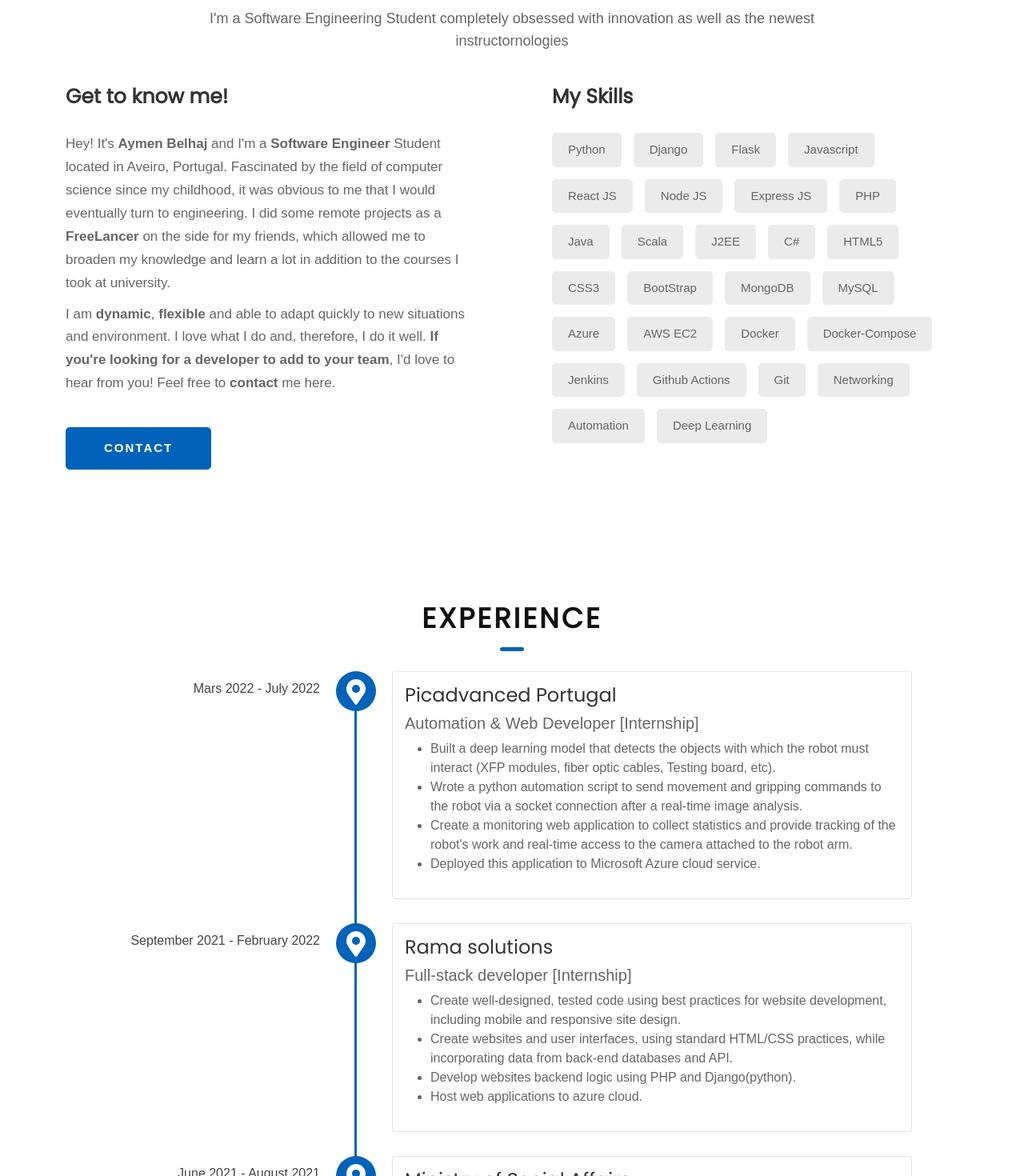
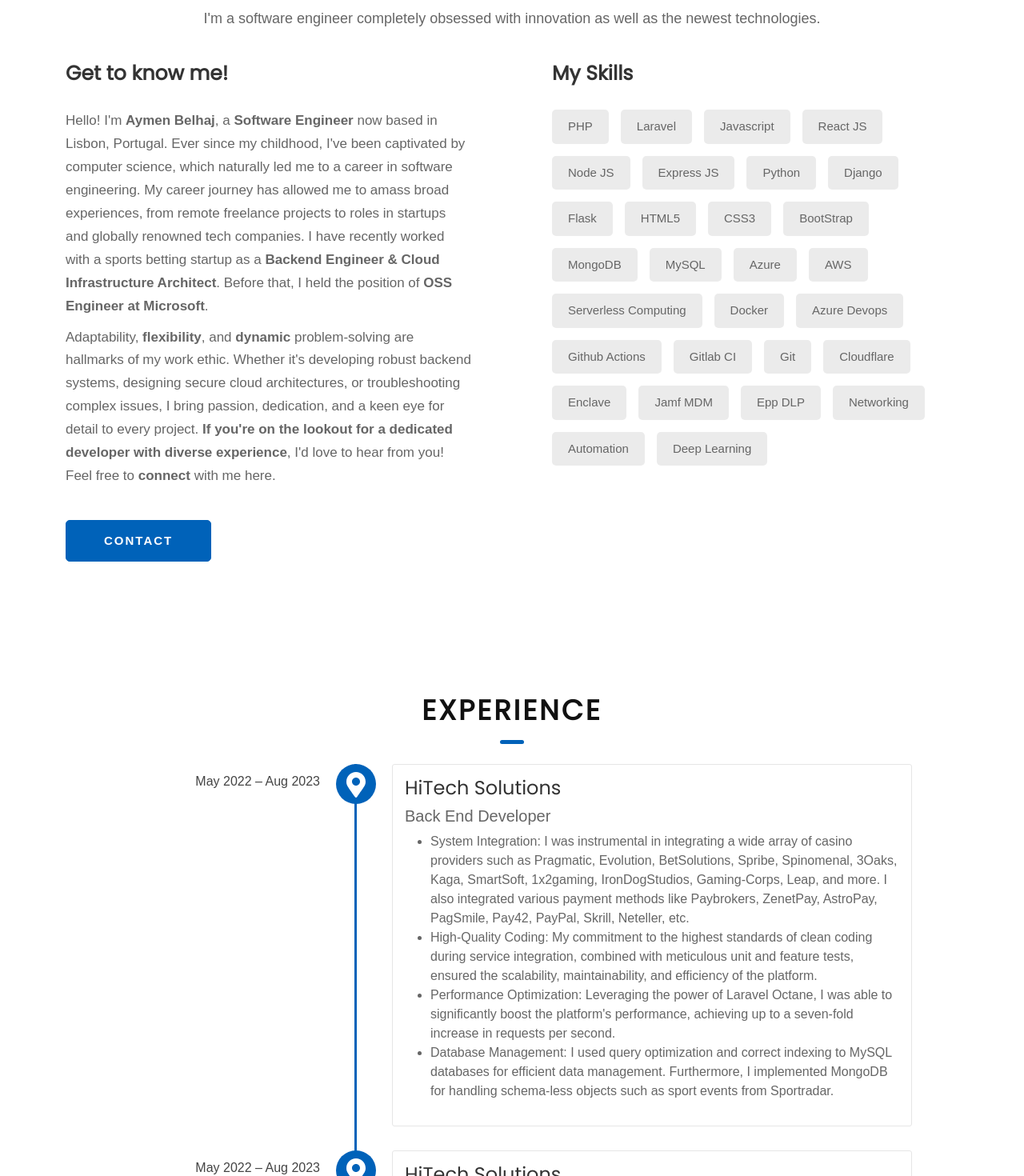
Before and after one commit to kissy2/react-portfolio, a React (Create React App) app: page / in a window 1280 px wide. Shown: the part 920-2390 px from the top of the page at 80% size. Built offline with nearby package versions, Linux system fonts and the light colour scheme.

Commit message:
reduce animation speed

```diff
--- a/package.json
+++ b/package.json
@@ -10,7 +10,7 @@
     "react-dom": "^17.0.2",
     "react-icons": "^4.3.1",
     "react-router-dom": "^6.2.1",
-    "react-scripts": "^5.0.0",
+    "react-scripts": "^5.0.1",
     "react-scroll": "^1.8.5",
     "react-tsparticles": "^1.40.0",
     "sass": "^1.49.8",
--- a/src/components/hero/Hero.jsx
+++ b/src/components/hero/Hero.jsx
@@ -82,7 +82,7 @@ function Home() {
         enable: true,
         outMode: "bounce",
         random: false,
-        speed: 6,
+        speed: 2,
         straight: false,
       },
       number: {
--- a/src/config.js
+++ b/src/config.js
@@ -2,20 +2,57 @@ export const config={
     hero : {
         name : "Here I'am Aymen Belhaj",
         preTypeWriter : "I'm a Passionate",
-        typeWriter : ["Software Engineering Student", "Web Developer", ],
+        typeWriter : ["Software Engineer", "Cloud Infrastructure Architect", ],
         btn1 : "Hire Me",
         btn2 : "Download CV",
         btn1Link : "contact",
-        btn2Link : "https://drive.google.com/file/d/17zpCOqkj9dF_cueXVL9pw-Vl6TdzRipj/view?usp=sharing",
+        btn2Link : "https://drive.google.com/file/d/1Kl2VpYjWcB3OD5gO15yNfAEJQDRw7MkR/view?usp=sharing",
 
     },
     about : {
-        titleDescription : "I'm a Software Engineering Student completely obsessed with innovation as well as the newest instructornologies",
-        getToKnowMe1 : "Hey! It's <Strong>Aymen Belhaj</strong> and I'm a <strong> Software Engineer </strong> Student located in Aveiro, Portugal. Fascinated by the field of computer science since my childhood, it was obvious to me that I would eventually turn to engineering. I did some remote projects as a <Strong>FreeLancer</Strong> on the side for my friends, which allowed me to broaden my knowledge and learn a lot in addition to the courses I took at university.",
-        getToKnowMe2 : "I am <Strong>dynamic</Strong>, <Strong>flexible</Strong> and able to adapt quickly to new situations and environment. I love what I do and, therefore, I do it well. <Strong>If you're looking for a developer to add to your team</Strong>, I'd love to hear from you! Feel free to <strong>contact</strong> me here.",
-        Skills : ["Python", "Django", "Flask", "Javascript", "React JS", "Node JS", "Express JS", "PHP", "Java", "Scala", "J2EE", "C#", "HTML5", "CSS3", "BootStrap","MongoDB", "MySQL", "Azure", "AWS EC2", "Docker", "Docker-Compose", "Jenkins", "Github Actions", "Git", "Networking", "Automation", "Deep Learning" ],
+        titleDescription : "I'm a software engineer completely obsessed with innovation as well as the newest technologies.",
+        getToKnowMe1: "Hello! I'm <strong>Aymen Belhaj</strong>, a <strong>Software Engineer</strong> now based in Lisbon, Portugal. Ever since my childhood, I've been captivated by computer science, which naturally led me to a career in software engineering. My career journey has allowed me to amass broad experiences, from remote freelance projects to roles in startups and globally renowned tech companies. I have recently worked with a sports betting startup as a <strong>Backend Engineer & Cloud Infrastructure Architect</strong>. Before that, I held the position of <strong>OSS Engineer at Microsoft</strong>.",
+        getToKnowMe2: "Adaptability, <strong>flexibility</strong>, and <strong>dynamic</strong> problem-solving are hallmarks of my work ethic. Whether it's developing robust backend systems, designing secure cloud architectures, or troubleshooting complex issues, I bring passion, dedication, and a keen eye for detail to every project. <strong>If you're on the lookout for a dedicated developer with diverse experience</strong>, I'd love to hear from you! Feel free to <strong>connect</strong> with me here.",
+        Skills : ["PHP", "Laravel", "Javascript", "React JS", "Node JS", "Express JS", "Python", "Django", "Flask", "HTML5", "CSS3", "BootStrap","MongoDB", "MySQL", "Azure", "AWS", "Serverless Computing", "Docker", "Azure Devops", "Github Actions", "Gitlab CI", "Git", "Cloudflare", "Enclave", "Jamf MDM","Epp DLP","Networking", "Automation", "Deep Learning"],
     },
     experience : [
+        {
+            date: "May 2022 – Aug 2023",
+            employerName: "HiTech Solutions",
+            jobTitle: "Back End Developer",
+            jobTasks: [
+                "System Integration: I was instrumental in integrating a wide array of casino providers such as Pragmatic, Evolution, BetSolutions, Spribe, Spinomenal, 3Oaks, Kaga, SmartSoft, 1x2gaming, IronDogStudios, Gaming-Corps, Leap, and more. I also integrated various payment methods like Paybrokers, ZenetPay, AstroPay, PagSmile, Pay42, PayPal, Skrill, Neteller, etc.",
+                "High-Quality Coding: My commitment to the highest standards of clean coding during service integration, combined with meticulous unit and feature tests, ensured the scalability, maintainability, and efficiency of the platform.",
+                "Performance Optimization: Leveraging the power of Laravel Octane, I was able to significantly boost the platform's performance, achieving up to a seven-fold increase in requests per second.",
+                "Database Management: I used query optimization and correct indexing to MySQL databases for efficient data management. Furthermore, I implemented MongoDB for handling schema-less objects such as sport events from Sportradar."
+            ]
+        },
+        {
+            date: "May 2022 – Aug 2023",
+            employerName: "HiTech Solutions",
+            jobTitle: "Cloud Infrastructure Architect",
+            jobTasks: [
+                "Cloud Deployment: I deployed the platform to a serverless environment on AW Lambda using Laravel Vapor.",
+                "AWS Configuration: Configured Multi-AZ for critical components like the RDS database and secured payment method certificates using AWS S3 encryption.",
+                "Security Measures: I introduced cloudflare lockdown zones for the admin backoffice and used Cloudflare for DDoS protection, WAF rules, rate-limiting rules, and implemented customized OWASP rule sets, AWS Shield, and Web ACL rules for added security.",
+                "Secure Codebase: Leveraged GitLab for self-hosting and implemented a zero trust network.",
+                "Data Leakage Protection: Managed hosting and configuration of the Endpoint Protector DLP solution.",
+                "Edge Caching: To deliver faster response times, I implemented Cloudflare edge caching to serve content closer to the end-users."
+            ]
+        },
+        {
+            date: "Jul 2022 – Jun 2023",
+            employerName: "Microsoft",
+            jobTitle: "OSS Engineer",
+            jobTasks: [
+                "Troubleshooting: Developed a deep understanding of various open-source stacks, enabling efficient troubleshooting of a broad range of issues.",
+                "Azure Cloud Services: Acquired comprehensive hands-on experience with Azure app services.",
+                "Deployment and Automation: Guided clients in seamlessly deploying their applications to Azure services.",
+                "Networking: Gained solid comprehension of diverse networking concepts and technologies.",
+                "Knowledge Sharing: Participated in daily triage sessions and regular knowledge sharing within the team.",
+                "Collaboration & Premier Support: Worked closely with teams and CSAMs to ensure customer satisfaction."
+            ]
+        },
         {
         date : "Mars 2022 - July 2022",
         employerName : "Picadvanced Portugal",
@@ -25,7 +62,8 @@ export const config={
             "Wrote a python automation script to send movement and gripping commands to the robot via a socket connection after a real-time image analysis. ",
             "Create a monitoring web application to collect statistics and provide tracking of the robot's work and real-time access to the camera attached to the robot arm.",
             "Deployed this application to Microsoft Azure cloud service.",
-        ],},
+            ]
+        },
         {
             date : "September 2021 - February 2022",
             employerName : "Rama solutions",
@@ -35,7 +73,8 @@ export const config={
                 "Create websites and user interfaces, using standard HTML/CSS practices, while incorporating data from back-end databases and API.",
                 "Develop websites backend logic using PHP and Django(python).",
                 "Host web applications to azure cloud.",
-            ],},
+            ]
+        },
         {
         date : "June 2021 - August 2021",
         employerName : "Ministry of Social Affairs",
@@ -44,7 +83,8 @@ export const config={
             "Created a GLPI plugin that detect threats based on the national vulnerability database.",
             "Automate reporting with graphical and statistical information about the vulnerabilities of each information system.",
             "Built a system to notify the instructornicians about vulnerabilities in their information systems",
-        ],},
+            ]
+        },
         {
         date : "Mars 2021 - June 2021",
         employerName : "Kreatorz",
@@ -53,7 +93,8 @@ export const config={
             "Built a task automation software to eliminate repetitive activities. ",
             "Reverse engineered the target software in order to implement the IPC with the bot.",
             "Deployed this application as a Sass solution to Microsoft Azure cloud service.",
-        ],},
+            ]
+        },
         {
         date : "June 2020 - August 2020",
         employerName : "Comprod",
@@ -62,7 +103,8 @@ export const config={
             "Built a fully functional e-commerce website to sell painting materials with React.js, Node.js and Express.js.",
             "Integrated a chatbot functionality to enhance user experience.",
             "Improve search engine optimization (SEO) by following some of the best practices.",
-        ],},
+            ]
+        },
         {
         date : "February 2019 - May 2019",
         employerName : "Alfaros",
@@ -71,7 +113,7 @@ export const config={
             "Developed a system to optimize the work of the SOC team based on the SIEM solution from SolarWinds",
             "Built a fully functional web application using Python, Django framework, HTML,CSS,Chart.js, and JavaScript.",
             "Implemented a ticket management system to facilitate the coordination between the SOC team.",
-        ],},
+        ]},
     ],
     education : [
         {
@@ -287,11 +329,11 @@ export const config={
     contact : {
         titleDescription : "If you wanna get in touch, talk to me about a project collaboration or just say hi, fill up the awesome form below to drop me an email. Old-fashioned phone calls work too.",
         phoneDescription : "Interested in working together ?<br/>Just pick up the phone and let's talk.",
-        phoneNumber : "+351 931433649",
+        phoneNumber : "+351 931945879",
         emailDescription : "If you're wondering about any thing just shoot me an email and let's talk.",
         email : "medaymenbelhaj@gmail.com",
-        locationDescription : "R. de Dr. Manuel das Neves 12, 3810-164 Aveiro, Portugal",
-        location : "https://goo.gl/maps/uDUp6oxWWoPi24tN7",
+        locationDescription : "Lisbon, Portugal",
+        location : "https://goo.gl/maps/Dkrpy72J4Pb6Ascf7",
         form : "https://formspree.io/f/mrgjpwnb"
     },
     footer : {
```
Also changed, not shown: 1 other file (tests, documents, lock files or other folders).
